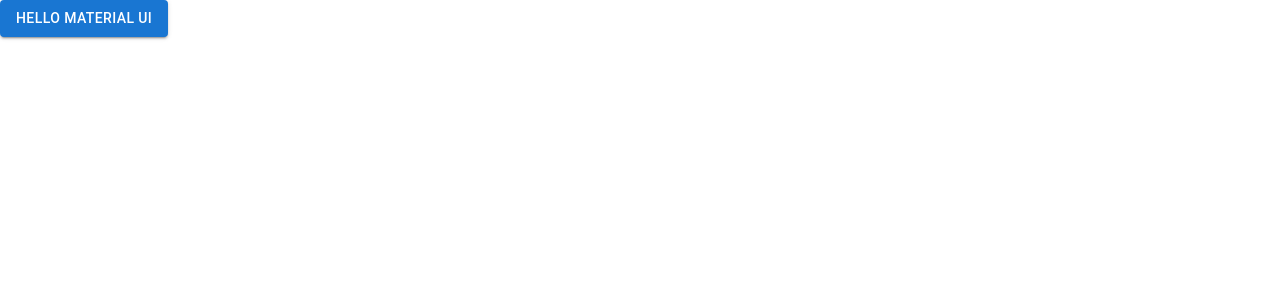
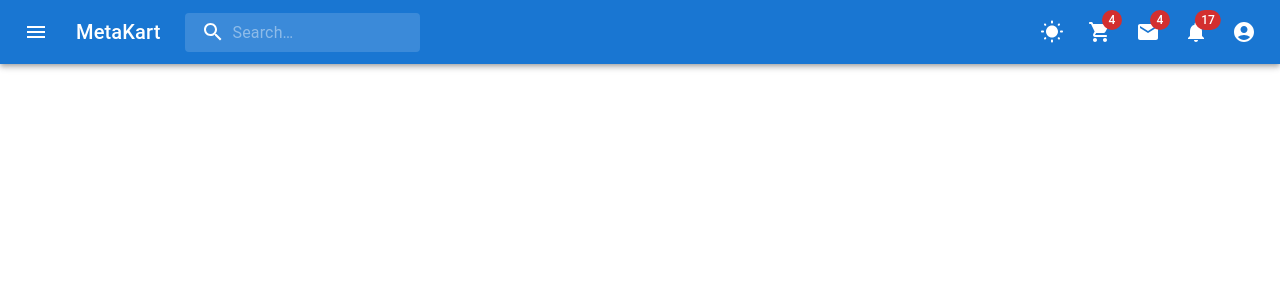
Before and after one commit to imankitg/Metakart, a React (Create React App) app: page / in a window 1280 px wide. Shown: the top 300 px of the page. Built offline with nearby package versions, Linux system fonts and the light colour scheme.

Commit message:
unable to load container

```diff
--- a/package.json
+++ b/package.json
@@ -5,6 +5,7 @@
   "dependencies": {
     "@emotion/react": "^11.7.0",
     "@emotion/styled": "^11.6.0",
+    "@mui/icons-material": "^5.2.1",
     "@mui/material": "^5.2.3",
     "@testing-library/jest-dom": "^5.16.1",
     "@testing-library/react": "^11.2.7",
--- a/src/App.js
+++ b/src/App.js
@@ -1,12 +1,12 @@
+import { Container } from '@mui/material';
 import './App.css';
-import { Button } from '@mui/material';
+import Navbar from './components/Navbar';
 
 function App() {
   return (
     <div className="App">
-      <header className="App-header">
-        <Button variant='contained'>Hello Material UI</Button>
-      </header>
+      <Navbar/>
+      <Container/>
     </div>
   );
 }
--- /dev/null
+++ b/src/components/Navbar.js
@@ -0,0 +1,263 @@
+import * as React from 'react';
+import { styled, alpha } from '@mui/material/styles';
+import AppBar from '@mui/material/AppBar';
+import Box from '@mui/material/Box';
+import Toolbar from '@mui/material/Toolbar';
+import IconButton from '@mui/material/IconButton';
+import Typography from '@mui/material/Typography';
+import InputBase from '@mui/material/InputBase';
+import Badge from '@mui/material/Badge';
+import MenuItem from '@mui/material/MenuItem';
+import Menu from '@mui/material/Menu';
+import MenuIcon from '@mui/icons-material/Menu';
+import SearchIcon from '@mui/icons-material/Search';
+import AccountCircle from '@mui/icons-material/AccountCircle';
+import MailIcon from '@mui/icons-material/Mail';
+import NotificationsIcon from '@mui/icons-material/Notifications';
+import MoreIcon from '@mui/icons-material/MoreVert';
+import ShoppingCartRoundedIcon from '@mui/icons-material/ShoppingCartRounded';
+import WbSunnyRoundedIcon from '@mui/icons-material/WbSunnyRounded';
+
+const Search = styled('div')(({ theme }) => ({
+  position: 'relative',
+  borderRadius: theme.shape.borderRadius,
+  backgroundColor: alpha(theme.palette.common.white, 0.15),
+  '&:hover': {
+    backgroundColor: alpha(theme.palette.common.white, 0.25),
+  },
+  marginRight: theme.spacing(2),
+  marginLeft: 0,
+  width: '100%',
+  [theme.breakpoints.up('sm')]: {
+    marginLeft: theme.spacing(3),
+    width: 'auto',
+  },
+}));
+
+const SearchIconWrapper = styled('div')(({ theme }) => ({
+  padding: theme.spacing(0, 2),
+  height: '100%',
+  position: 'absolute',
+  pointerEvents: 'none',
+  display: 'flex',
+  alignItems: 'center',
+  justifyContent: 'center',
+}));
+
+const StyledInputBase = styled(InputBase)(({ theme }) => ({
+  color: 'inherit',
+  '& .MuiInputBase-input': {
+    padding: theme.spacing(1, 1, 1, 0),
+    // vertical padding + font size from searchIcon
+    paddingLeft: `calc(1em + ${theme.spacing(4)})`,
+    transition: theme.transitions.create('width'),
+    width: '100%',
+    [theme.breakpoints.up('md')]: {
+      width: '20ch',
+    },
+  },
+}));
+
+export default function PrimarySearchAppBar() {
+  const [anchorEl, setAnchorEl] = React.useState(null);
+  const [mobileMoreAnchorEl, setMobileMoreAnchorEl] = React.useState(null);
+
+  const isMenuOpen = Boolean(anchorEl);
+  const isMobileMenuOpen = Boolean(mobileMoreAnchorEl);
+
+  const handleProfileMenuOpen = (event) => {
+    setAnchorEl(event.currentTarget);
+  };
+
+  const handleMobileMenuClose = () => {
+    setMobileMoreAnchorEl(null);
+  };
+
+  const handleMenuClose = () => {
+    setAnchorEl(null);
+    handleMobileMenuClose();
+  };
+
+  const handleMobileMenuOpen = (event) => {
+    setMobileMoreAnchorEl(event.currentTarget);
+  };
+
+  const menuId = 'primary-search-account-menu';
+  const renderMenu = (
+    <Menu
+      anchorEl={anchorEl}
+      anchorOrigin={{
+        vertical: 'top',
+        horizontal: 'right',
+      }}
+      id={menuId}
+      keepMounted
+      transformOrigin={{
+        vertical: 'top',
+        horizontal: 'right',
+      }}
+      open={isMenuOpen}
+      onClose={handleMenuClose}
+    >
+      <MenuItem onClick={handleMenuClose}>Profile</MenuItem>
+      <MenuItem onClick={handleMenuClose}>My account</MenuItem>
+    </Menu>
+  );
+
+  const mobileMenuId = 'primary-search-account-menu-mobile';
+  const renderMobileMenu = (
+    <Menu
+      anchorEl={mobileMoreAnchorEl}
+      anchorOrigin={{
+        vertical: 'top',
+        horizontal: 'right',
+      }}
+      id={mobileMenuId}
+      keepMounted
+      transformOrigin={{
+        vertical: 'top',
+        horizontal: 'right',
+      }}
+      open={isMobileMenuOpen}
+      onClose={handleMobileMenuClose}
+    >
+        <MenuItem>
+        <IconButton size="large" aria-label="show 4 new items" color="inherit">
+          <Badge badgeContent={4} color="error">
+            <ShoppingCartRoundedIcon />
+          </Badge>
+        </IconButton>
+        <p>ShoppingCart</p>
+      </MenuItem>
+        <MenuItem>
+        <IconButton size="large" color="inherit">
+          <Badge color="error">
+            <WbSunnyRoundedIcon />
+          </Badge>
+        </IconButton>
+        <p>ShoppingCart</p>
+      </MenuItem>
+      <MenuItem>
+        <IconButton size="large" aria-label="show 4 new mails" color="inherit">
+          <Badge badgeContent={4} color="error">
+            <MailIcon />
+          </Badge>
+        </IconButton>
+        <p>Messages</p>
+      </MenuItem>
+      <MenuItem>
+        <IconButton
+          size="large"
+          aria-label="show 17 new notifications"
+          color="inherit"
+        >
+          <Badge badgeContent={17} color="error">
+            <NotificationsIcon />
+          </Badge>
+        </IconButton>
+        <p>Notifications</p>
+      </MenuItem>
+      <MenuItem onClick={handleProfileMenuOpen}>
+        <IconButton
+          size="large"
+          aria-label="account of current user"
+          aria-controls="primary-search-account-menu"
+          aria-haspopup="true"
+          color="inherit"
+        >
+          <AccountCircle />
+        </IconButton>
+        <p>Profile</p>
+      </MenuItem>
+    </Menu>
+  );
+
+  return (
+    <Box sx={{ flexGrow: 1 }}>
+      <AppBar position="static">
+        <Toolbar>
+          <IconButton
+            size="large"
+            edge="start"
+            color="inherit"
+            aria-label="open drawer"
+            sx={{ mr: 2 }}
+          >
+            <MenuIcon />
+          </IconButton>
+
+          <Typography
+            variant="h6"
+            noWrap
+            component="div"
+            sx={{ display: { xs: 'none', sm: 'block' } }}
+          >
+            MetaKart
+          </Typography>
+          <Search>
+            <SearchIconWrapper>
+              <SearchIcon />
+            </SearchIconWrapper>
+            <StyledInputBase
+              placeholder="Search…"
+              inputProps={{ 'aria-label': 'search' }}
+            />
+          </Search>
+          <Box sx={{ flexGrow: 1 }} />
+          <Box sx={{ display: { xs: 'none', md: 'flex' } }}>
+            <IconButton size="large" color="inherit">
+              <Badge color="error">
+                <WbSunnyRoundedIcon />
+              </Badge>
+            </IconButton>
+            <IconButton size="large" aria-label="show 4 new mails" color="inherit">
+              <Badge badgeContent={4} color="error">
+                <ShoppingCartRoundedIcon />
+              </Badge>
+            </IconButton>
+
+            <IconButton size="large" aria-label="show 4 new mails" color="inherit">
+              <Badge badgeContent={4} color="error">
+                <MailIcon />
+              </Badge>
+            </IconButton>
+            <IconButton
+              size="large"
+              aria-label="show 17 new notifications"
+              color="inherit"
+            >
+              <Badge badgeContent={17} color="error">
+                <NotificationsIcon />
+              </Badge>
+            </IconButton>
+            <IconButton
+              size="large"
+              edge="end"
+              aria-label="account of current user"
+              aria-controls={menuId}
+              aria-haspopup="true"
+              onClick={handleProfileMenuOpen}
+              color="inherit"
+            >
+              <AccountCircle />
+            </IconButton>
+          </Box>
+          <Box sx={{ display: { xs: 'flex', md: 'none' } }}>
+            <IconButton
+              size="large"
+              aria-label="show more"
+              aria-controls={mobileMenuId}
+              aria-haspopup="true"
+              onClick={handleMobileMenuOpen}
+              color="inherit"
+            >
+              <MoreIcon />
+            </IconButton>
+          </Box>
+        </Toolbar>
+      </AppBar>
+      {renderMobileMenu}
+      {renderMenu}
+    </Box>
+  );
+}
```
Also changed, not shown: src/components/Container.js (added, +35 -0 lines), 1 other file (tests, documents, lock files or other folders).
